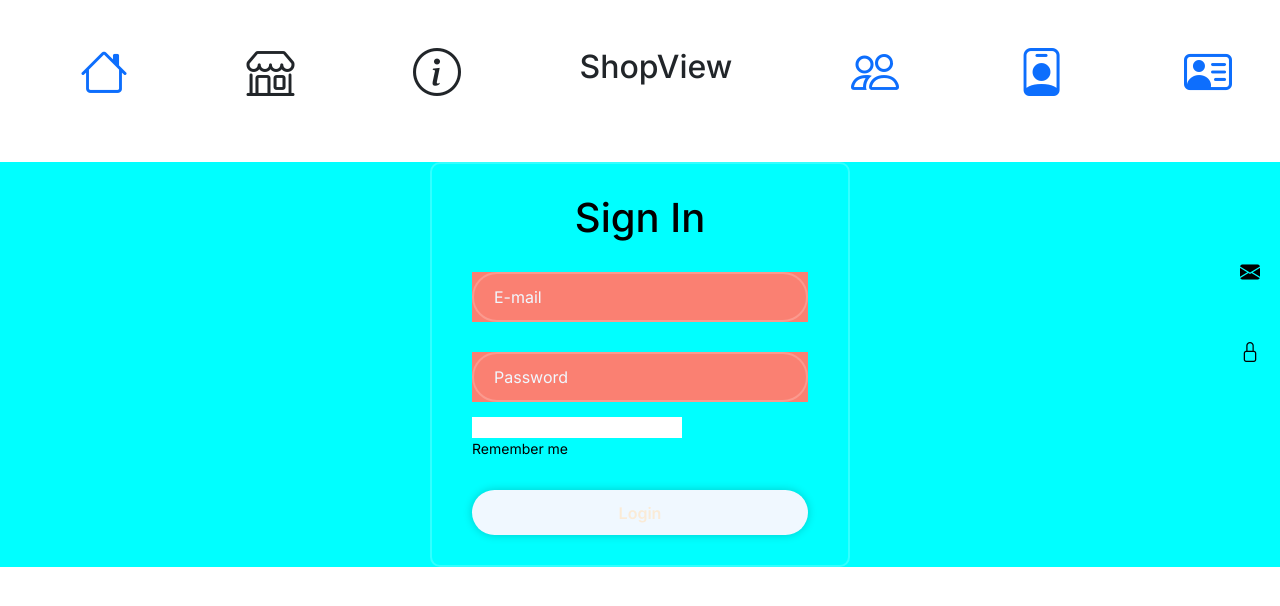
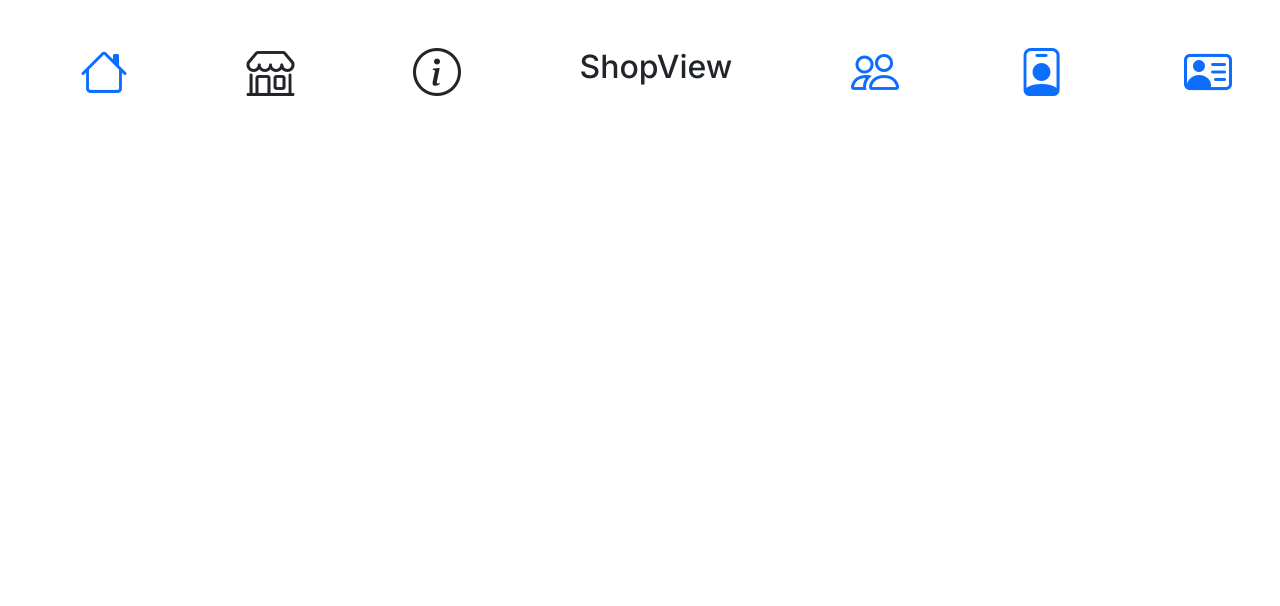
Before and after one commit to AJG239/Comercio, a Next.js app in the folder comercio/: page /user_login in a window 1280 px wide. Shown: the top 606 px of the page. Built offline with nearby package versions, Linux system fonts and the light colour scheme.

Commit message:
Cambios y creación
Se ha cambiado el log in completo, además, se ha cambiado a la carpeta componentes.
Empezamos la jerarquía de la carpetas del user

```diff
--- a/comercio/src/app/components/login.jsx
+++ b/comercio/src/app/components/login.jsx
@@ -1,29 +1,21 @@
-import Link from 'next/link'
+import React from "react";
 
-import { useRouter } from 'next/router'
-import { useState } from 'react'
+export default function Login({values, setValues, submit}){
+    return(
+        <form onSubmit={(e) => submit(e)}>
+            <h1 className='text-center'>Sing in</h1>
 
-export default function Login(){
-    const router = useRouter();
+            <label className='block mb-2'>User Name:
+                <input className='w-full border p-2' type='text' name='user' value={values.user} onChange={setValues} required />
+            </label>
 
-    const [email, setEmail] = useState("")
-    const [password, setPassword] = useState("")
+            <label className='block mb-2'>Password:
+                <input className='w-full border p-2' type='password' name='password' value={values.password} onChange={setValues} required />
+            </label>
 
-    const redirection  = (code) =>{
-        console.log("Code", code)
-
-        if(code == 200){
-            router.push("/inicio")
-        }
-    }
-
-    const handleSubmit = (i) =>{
-        i.preventDefault();
-
-        const user = {
-            email: email,
-            password: password,
-        }
-
-    }
+            <button className="block px-4 py-2 mb-4 text-white bg-green-500 rounded-md hover:bg-green-600 focus:outline-none focus:ring focus:border-green-300">
+                Submit
+            </button>
+        </form>
+    );
 }
--- a/comercio/src/app/styles/logs.css
+++ b/comercio/src/app/styles/logs.css
@@ -42,11 +42,11 @@
     padding: 20px 45px 20px 20px;
 }
 
-#input_box > input::placeholder {
+#input_box input::placeholder {
     color: aliceblue;
 }
 
-#input_box > i {
+#input_box i {
     position: absolute;
     right: 20px;
     transform: translateY(-50%);
@@ -60,7 +60,7 @@
     margin: -15px 0 15px;
 }
 
-#remember_forgot > label input {
+#remember_forgot label input {
     accent-color: #fff;
     margin-right: 3px;
 }
--- a/comercio/src/app/user_login/page.jsx
+++ b/comercio/src/app/user_login/page.jsx
@@ -1,32 +1,7 @@
 "use client"
-
-import 'bootstrap-icons/font/bootstrap-icons.css';
-import './../styles/logs.css';
 
 export default function User_Login(){
     return(
-        <div id='bod'>
-            <div id='wrapper'>
-                <form>
-                    <h1 className='text-center'>Sign In</h1>
-
-                    <form id='input_box'>
-                        <i class="bi bi-envelope-fill"></i>
-                        <input type="text" placeholder="E-mail" required></input>
-                    </form>
-
-                    <form id='input_box'>
-                        <i class="bi bi-lock"></i>
-                        <input type='password' placeholder='Password' required></input>
-                    </form>
-
-                    <form id='remember_forgot'>
-                        <label><input type='checbox'></input><p>Remember me</p></label>
-                    </form>
-
-                    <button type='submit' id='btn'>Login</button>
-                </form>
-            </div>
-        </div>
+        <></>
     )
 }
```
Also changed, not shown: comercio/src/app/user_login/[user]/page.jsx (added), comercio/src/app/user_login/user_log/page.jsx (added), comercio/src/app/user_login/user_register/page.jsx (added).
